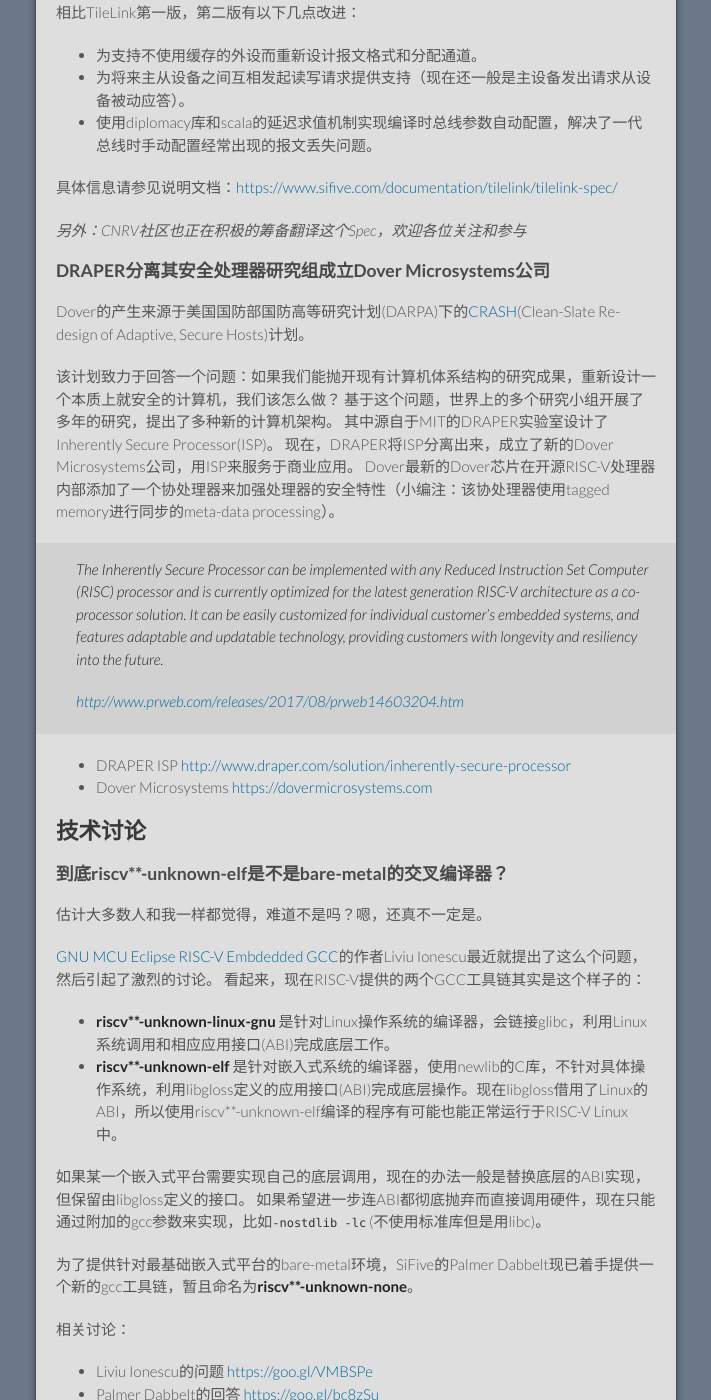
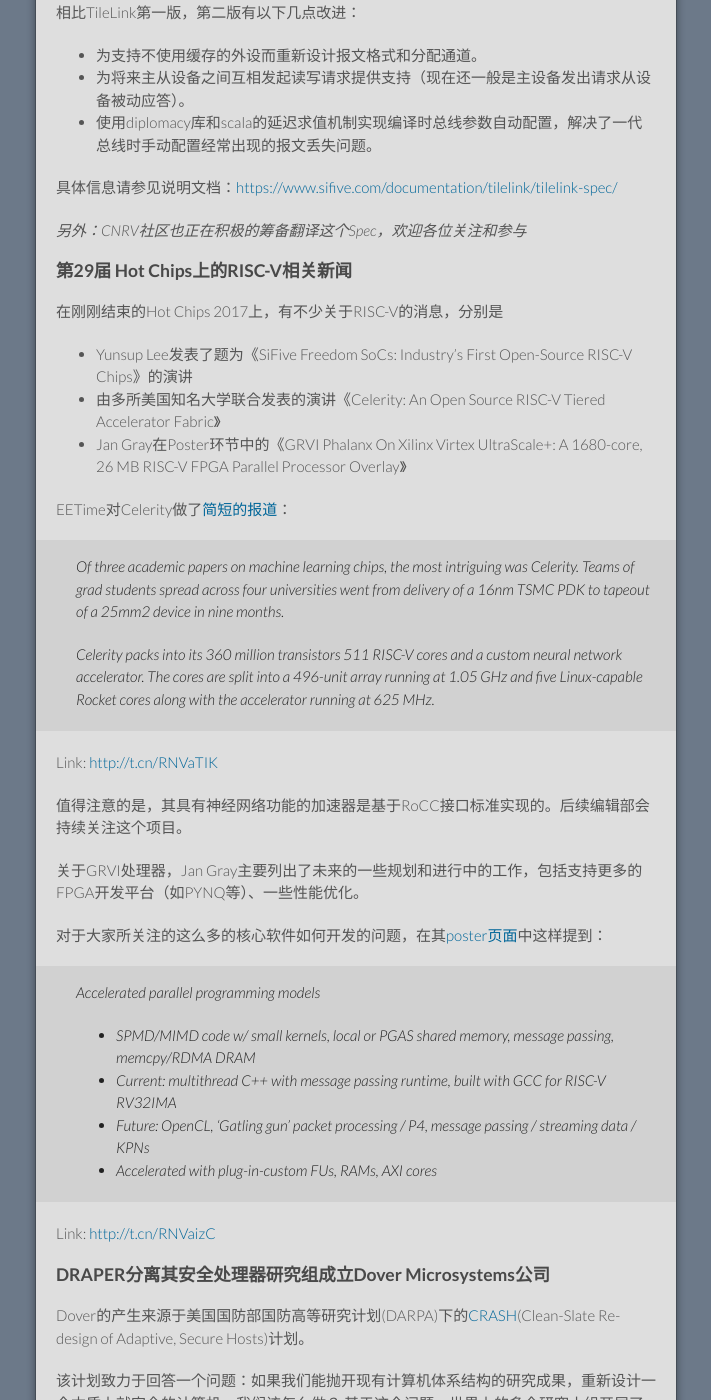
Before and after one commit to cnrv/home, a Jekyll site: the page built from bi-week-rpts/2017-08-31.md, in a window 1280 px wide and 1400 px high, scrolled down 937 px. Shown: the whole window, without its empty margins (284-995 px from the left). Built offline with Jekyll 4.4.1, drawn with Linux system fonts in a browser that asks for light colours; Markdown is read by kramdown in place of the engine named in the settings; our own code applies the rules of GitHub Pages for plain Markdown files.

Commit message:
hot chips news.
Signed-off-by: Alex Guo <xfguo@credosemi.com.cn>

```diff
--- a/bi-week-rpts/2017-08-31.md
+++ b/bi-week-rpts/2017-08-31.md
@@ -40,6 +40,37 @@
 具体信息请参见说明文档：[https://www.sifive.com/documentation/tilelink/tilelink-spec/](https://www.sifive.com/documentation/tilelink/tilelink-spec/)
 
 *另外：CNRV社区也正在积极的筹备翻译这个Spec，欢迎各位关注和参与*
+
+### 第29届 Hot Chips上的RISC-V相关新闻
+
+在刚刚结束的Hot Chips 2017上，有不少关于RISC-V的消息，分别是
+
+- Yunsup Lee发表了题为《SiFive Freedom SoCs: Industry’s First Open-Source RISC-V Chips》的演讲
+- 由多所美国知名大学联合发表的演讲《Celerity: An Open Source RISC-V Tiered Accelerator Fabric》
+- Jan Gray在Poster环节中的《GRVI Phalanx On Xilinx Virtex UltraScale+: A 1680-core, 26 MB RISC-V FPGA Parallel Processor Overlay》
+
+EETime对Celerity做了[简短的报道](http://www.eetimes.com/document.asp?_mc=RSS_EET_EDT&doc_id=1332192&page_number=10)：
+
+> Of three academic papers on machine learning chips, the most intriguing was Celerity. Teams of grad students spread across four universities went from delivery of a 16nm TSMC PDK to tapeout of a 25mm2 device in nine months.
+>
+> Celerity packs into its 360 million transistors 511 RISC-V cores and a custom neural network accelerator. The cores are split into a 496-unit array running at 1.05 GHz and five Linux-capable Rocket cores along with the accelerator running at 625 MHz.
+
+Link: [http://t.cn/RNVaTIK](http://www.eetimes.com/document.asp?_mc=RSS_EET_EDT&doc_id=1332192&page_number=10)
+
+值得注意的是，其具有神经网络功能的加速器是基于RoCC接口标准实现的。后续编辑部会持续关注这个项目。
+
+关于GRVI处理器，Jan Gray主要列出了未来的一些规划和进行中的工作，包括支持更多的FPGA开发平台（如PYNQ等）、一些性能优化。
+
+对于大家所关注的这么多的核心软件如何开发的问题，在其[poster页面](http://fpga.org/wp-content/uploads/2017/08/hotchips29-grvi-phalanx-poster.pdf)中这样提到：
+
+> Accelerated parallel programming models
+>
+> - SPMD/MIMD code w/ small kernels, local or PGAS shared memory, message passing, memcpy/RDMA DRAM
+> - Current: multithread C++ with message passing runtime, built with GCC for RISC-V RV32IMA
+> - Future: OpenCL, ‘Gatling gun’ packet processing / P4, message passing / streaming data / KPNs
+> - Accelerated with plug-in-custom FUs, RAMs, AXI cores
+
+Link: [http://t.cn/RNVaizC](http://fpga.org/wp-content/uploads/2017/08/HotChips29-GRVI-Phalanx-poster.pdf)
 
 ### DRAPER分离其安全处理器研究组成立Dover Microsystems公司
 
```
